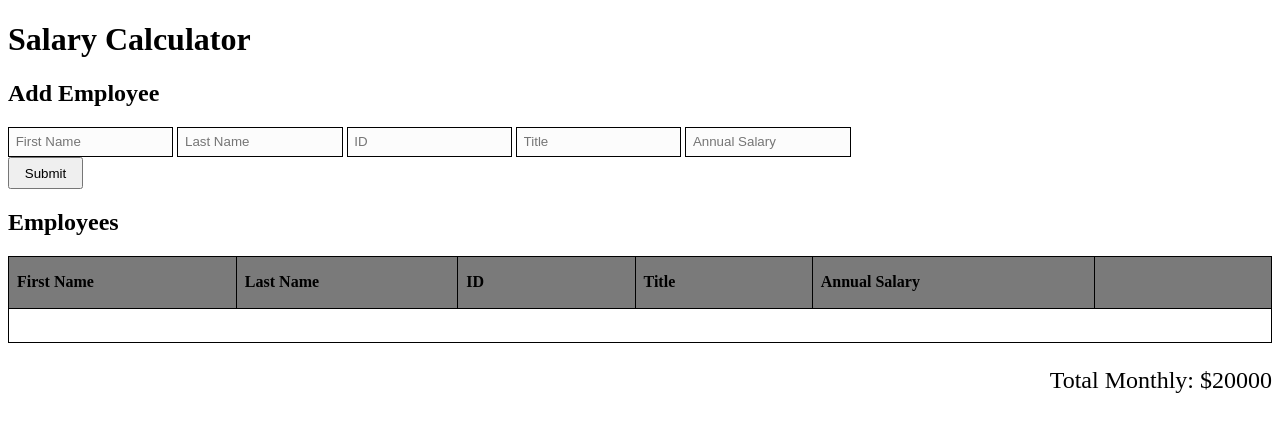
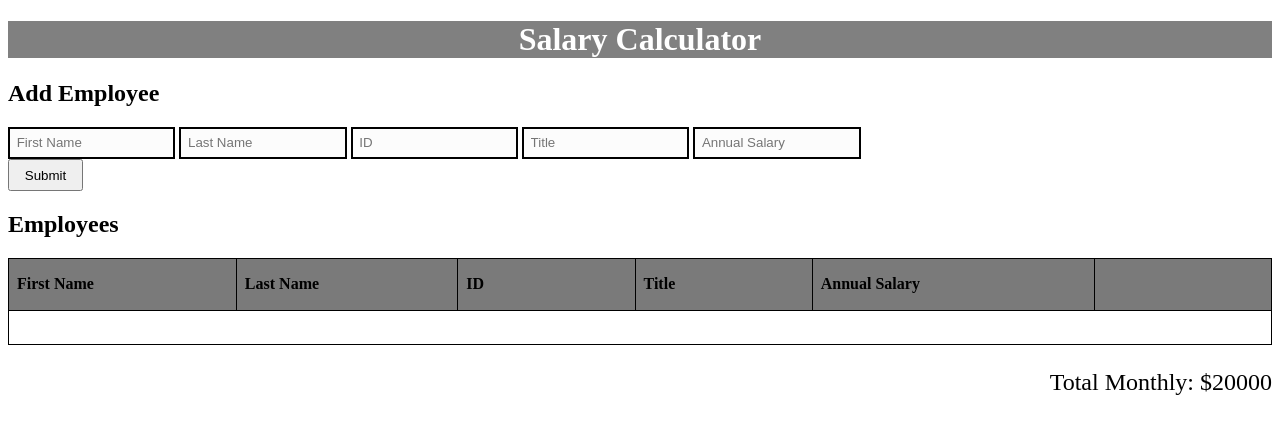
Before and after one commit to Jacoblars85/weekend-salary-calculator-week-1, a website: page index.html in a window 1280 px wide. Drawn offline with Linux system fonts and the light colour scheme.

Commit message:
finished it but 2 test arent working

```diff
--- a/script.js
+++ b/script.js
@@ -51,13 +51,15 @@ function submitButton(event) {
 
   console.log('this is the new monthly cap', monthlyCap);
 
+  //changes on the screen
   document.getElementById('over-budget').innerHTML -= getSalaryInput / 12;
+//'Total Monthly: $',
 
-
-
+  //if this works it will turn red when goes over budget
   if (monthlyCap < 0) {
         console.log('we spent way to much money', monthlyCap);
-        //document.getElementById('over-budget').value
+        document.getElementById('over-budget').style.color = "red";
+
   }
 
 
--- a/style.css
+++ b/style.css
@@ -3,9 +3,15 @@ footer {
     font-size: 150%;
 }
 
+submitButton {
+align-items: end;
+}
 
-submitButton {
-align-items: right;
+header {
+  background-color: gray;
+  color: white;
+  text-align: center;
+
 }
 
 
@@ -53,7 +59,7 @@ input {
     padding: .5em;
     width: 150px;
     background: #FCFCFC;
-    border: 1px solid;
+    border: 2px solid;
   }
   button {
     padding: .5em;
```
Also changed, not shown: index.html (+1 -0 lines), README.md.
